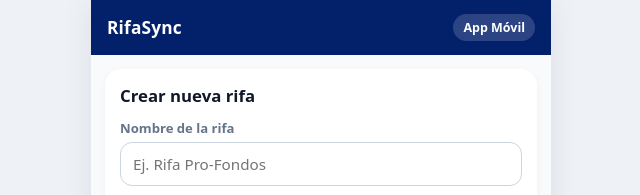
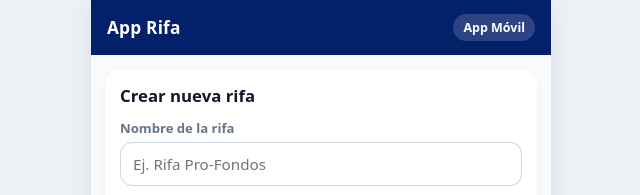
Before and after one commit to Manuelg123/AppRifas, a plain HTML site: page index.html in a window 1280 px wide. Shown: the top 195 px of the page, 319-959 px from the left. Drawn offline with Linux system fonts and the light colour scheme.

Commit message:
Nombre App Rifa en prototipo inicial

```diff
--- a/index.html
+++ b/index.html
@@ -4,7 +4,7 @@
   <meta charset="UTF-8" />
   <meta name="viewport" content="width=device-width, initial-scale=1.0, maximum-scale=1.0, user-scalable=no" />
   <meta name="theme-color" content="#03206b" />
-  <title>RifaSync</title>
+  <title>AppRifa</title>
   <link rel="stylesheet" href="./css/styles.css" />
   <link rel="manifest" href="./manifest.json" />
 </head>
@@ -12,7 +12,7 @@
 
 <div class="app-shell">
   <header>
-    <h1>RifaSync</h1>
+    <h1>App Rifa</h1>
     <div id="headerInfo" class="badge">App Móvil</div>
   </header>
 
```
